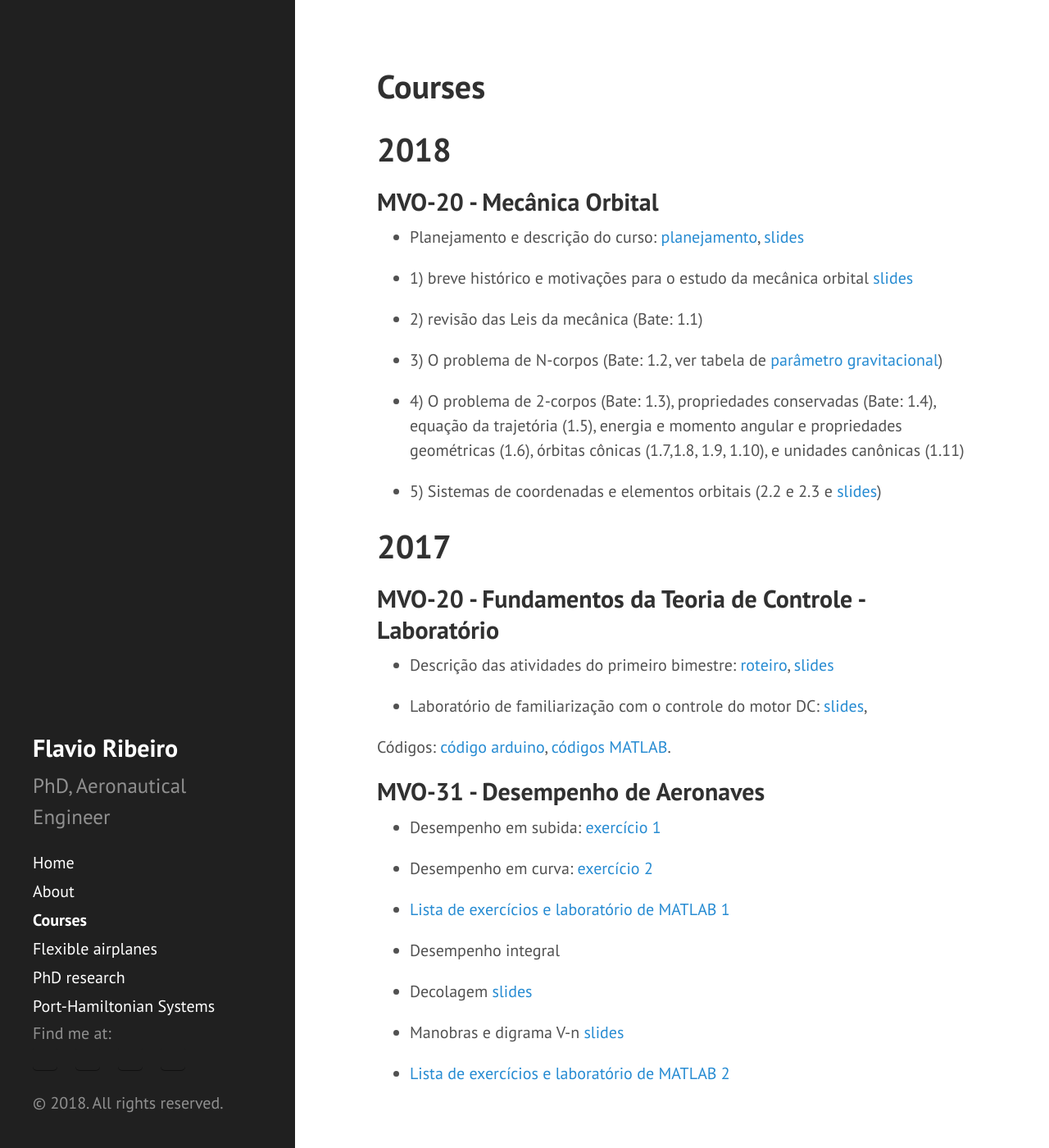
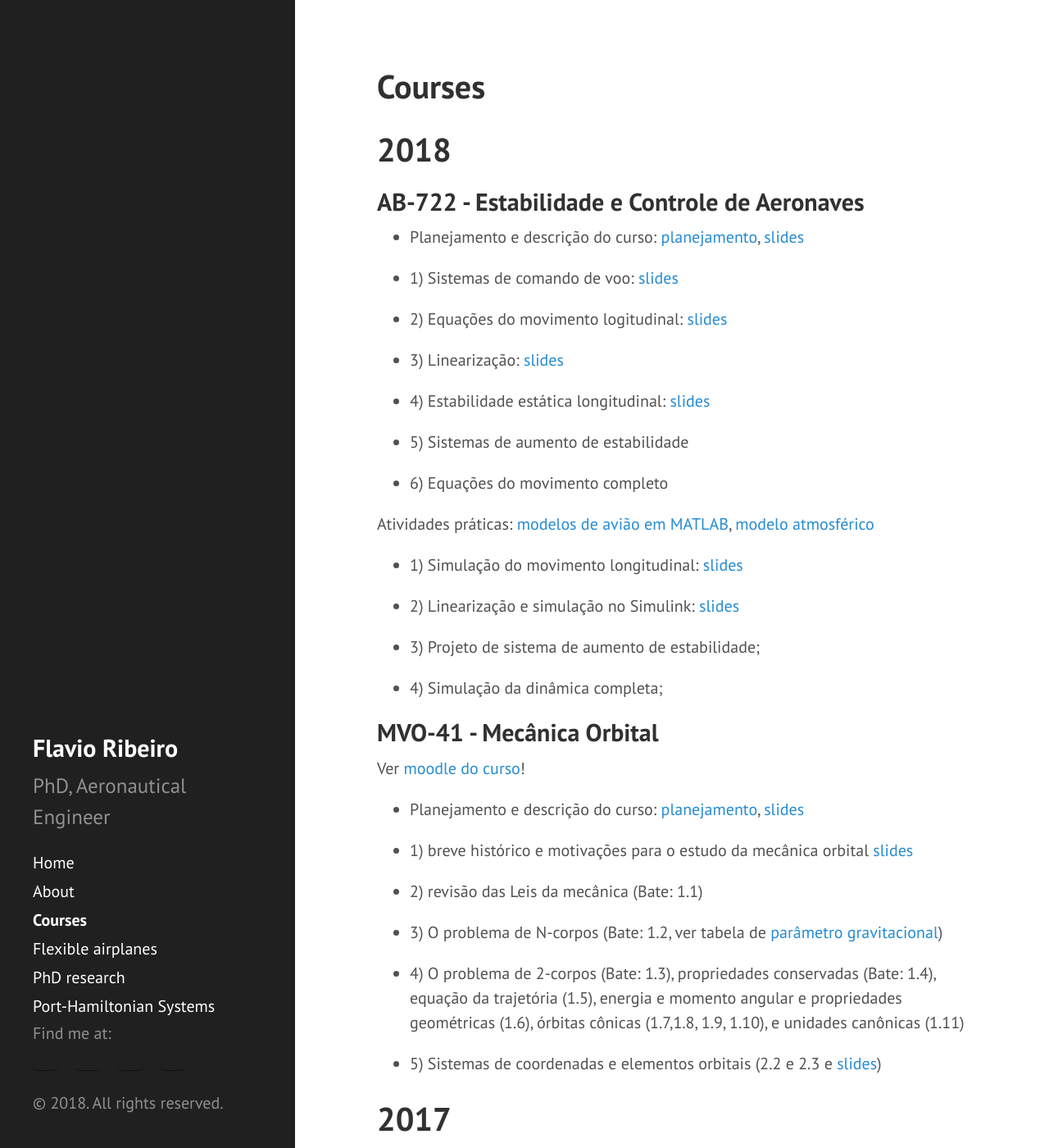
Before and after one commit to flavioluiz/flavioluiz.github.io, a Jekyll site: the page built from courses.md, in a window 1280 px wide and 1400 px high. Shown: the whole window at 82% size. Built offline with Jekyll 4.4.1, drawn with Linux system fonts in a browser that asks for light colours.

Commit message:
inclusao do material de AB722

```diff
--- a/courses.md
+++ b/courses.md
@@ -5,7 +5,35 @@ title: Courses
 
 # 2018
 
-## MVO-20 - Mecânica Orbital
+## AB-722 - Estabilidade e Controle de Aeronaves
+* Planejamento e descrição do curso:
+[planejamento](http://flavioluiz.github.io/cursos/AB722/programa.pdf), [slides](http://flavioluiz.github.io/cursos/AB722/0Introducao.pdf)
+
+* 1) Sistemas de comando de voo: [slides](http://flavioluiz.github.io/cursos/AB722/1ComandosVoo.pdf)
+
+* 2) Equações do movimento logitudinal: [slides](http://flavioluiz.github.io/cursos/AB722/2EqsMovimentoLong.pdf)
+
+* 3) Linearização: [slides](http://flavioluiz.github.io/cursos/AB722/3LinearizacaoEstabDinamica.pdf)
+
+* 4) Estabilidade estática longitudinal: [slides](http://flavioluiz.github.io/cursos/AB722/4EstEstaticaLong.pdf)
+
+* 5) Sistemas de aumento de estabilidade
+
+* 6) Equações do movimento completo
+
+Atividades práticas: [modelos de avião em MATLAB](http://flavioluiz.github.io/cursos/AB722/labs/modelos_aviao.zip), [modelo atmosférico](atmosfera.m)
+
+* 1) Simulação do movimento longitudinal: [slides](http://flavioluiz.github.io/cursos/AB722/labs/lab1.pdf)
+
+* 2) Linearização e simulação no Simulink: [slides](http://flavioluiz.github.io/cursos/AB722/labs/lab2.pdf)
+
+* 3) Projeto de sistema de aumento de estabilidade;
+
+* 4) Simulação da dinâmica completa;
+
+## MVO-41 - Mecânica Orbital
+
+Ver [moodle do curso](http://aero.moodlecloud.com)!
 
 * Planejamento e descrição do curso:
 [planejamento](http://flavioluiz.github.io/courses/mvo41_2018/programa.pdf), [slides](http://flavioluiz.github.io/courses/mvo41_2018/apresentacao_curso.pdf)
```
Also changed, not shown: 9 other files.
